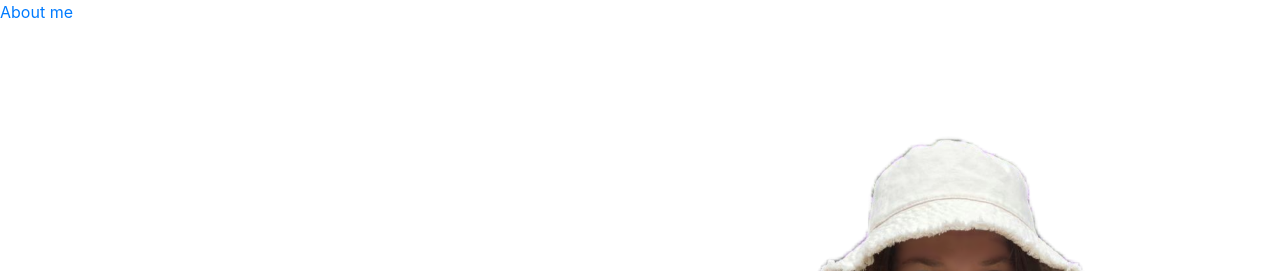
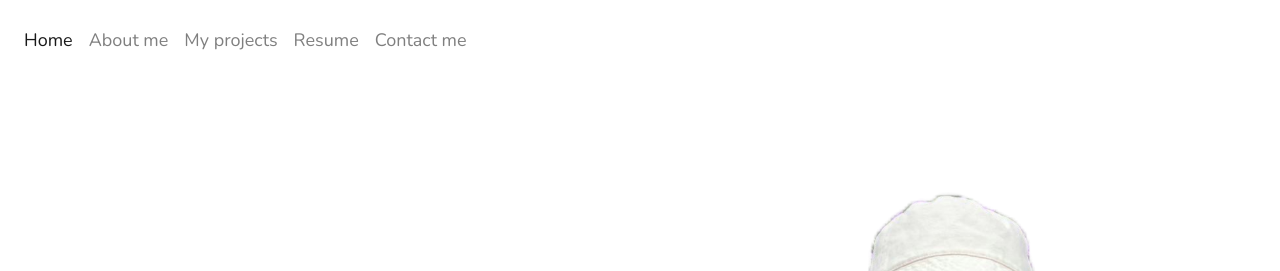
Before and after one commit to nadezzda/My-portfolio, a plain HTML site: page index.html in a window 1280 px wide. Shown: the top 271 px of the page. Drawn offline with nearby package versions, Linux system fonts and the light colour scheme.

Commit message:
Add header, nav and section about education

```diff
--- a/index.html
+++ b/index.html
@@ -16,7 +16,30 @@
     <script src="https://kit.fontawesome.com/82eadae9e2.js" crossorigin="anonymous"></script>
 </head>
 <body>
-    <a href="/about.html" class="primary-link">About me</a>
+    <nav class="navbar navbar-expand-lg sticky-top navbar-light">
+        <div class="collapse navbar-collapse" id="navbarNav">
+          <ul class="navbar-nav">
+            <li class="nav-item active">
+              <a class="nav-link" href="/">Home</a>
+            </li>
+            <li class="nav-item">
+              <a class="nav-link" href="/about.html">About me</a>
+            </li>
+            <li class="nav-item">
+              <a class="nav-link" href="#projects">My projects</a>
+            </li>
+            <!-- <li class="nav-item"> -->
+              <!-- <a class="nav-link" href="#">My skils</a> -->
+            <!-- </li> -->
+            <li class="nav-item">
+                <a class="nav-link" href="#resume">Resume</a>
+              </li>
+              <li class="nav-item">
+                <a class="nav-link" href="#">Contact me</a>
+              </li>
+          </ul>
+        </div>
+      </nav>
     <div class="container cont-hero">
         <div class="row">
             <div class="col hero">
@@ -37,7 +60,7 @@
             </div>
         </div>
     </div>
-    <div class="container works">
+    <div class="container works" id="projects">
         <h2 class="m-4">My projects</h2>
         <div class="row m-4">
             <div class="col-6">
@@ -60,5 +83,10 @@
             </div>
         </div>
     </div>
+    <div class="edu" id="resume">
+     <h2>My education</h2>
+     <img src="images/certificate-1.jpg" width="500px">
+     <img src="images/certificate-2.jpg" width="500px">
+    </div>
     </body>
 </html>
--- a/styles/style.css
+++ b/styles/style.css
@@ -1,8 +1,10 @@
 :root {
     --general-font: 'Nunito', sans-serif;
 }
+h1, h2, h3, h4 {
+    font-family: var(--general-font);
+}
 h1 {
-    font-family: var(--general-font);
     font-size: 60px !important;
     white-space: nowrap;
     line-height: 1.5;
@@ -10,16 +12,10 @@ h1 {
 h2 {
     text-align: center;
     line-height: 1.5;
-
-}
-h3 {
-    font-family: var(--general-font);
 }
 h4 {
-    font-family: var(--general-font);
     text-align: center;
     line-height: 1.5;
-
 }
 p {
     font-size: 19px;
@@ -52,3 +48,13 @@ p {
     align-content: space-evenly;
     padding: 150px;
 }
+.navbar {
+    background-color: rgba(255, 255, 255, 0.578);
+    height: 80px;
+    font-family: var(--general-font);
+    font-size: 18px;
+}
+.edu {
+    margin: 100px;
+    background-color: white;
+}
```
Also changed, not shown: images/certificate-1.jpg (added), images/certificate-2.jpg (added).
